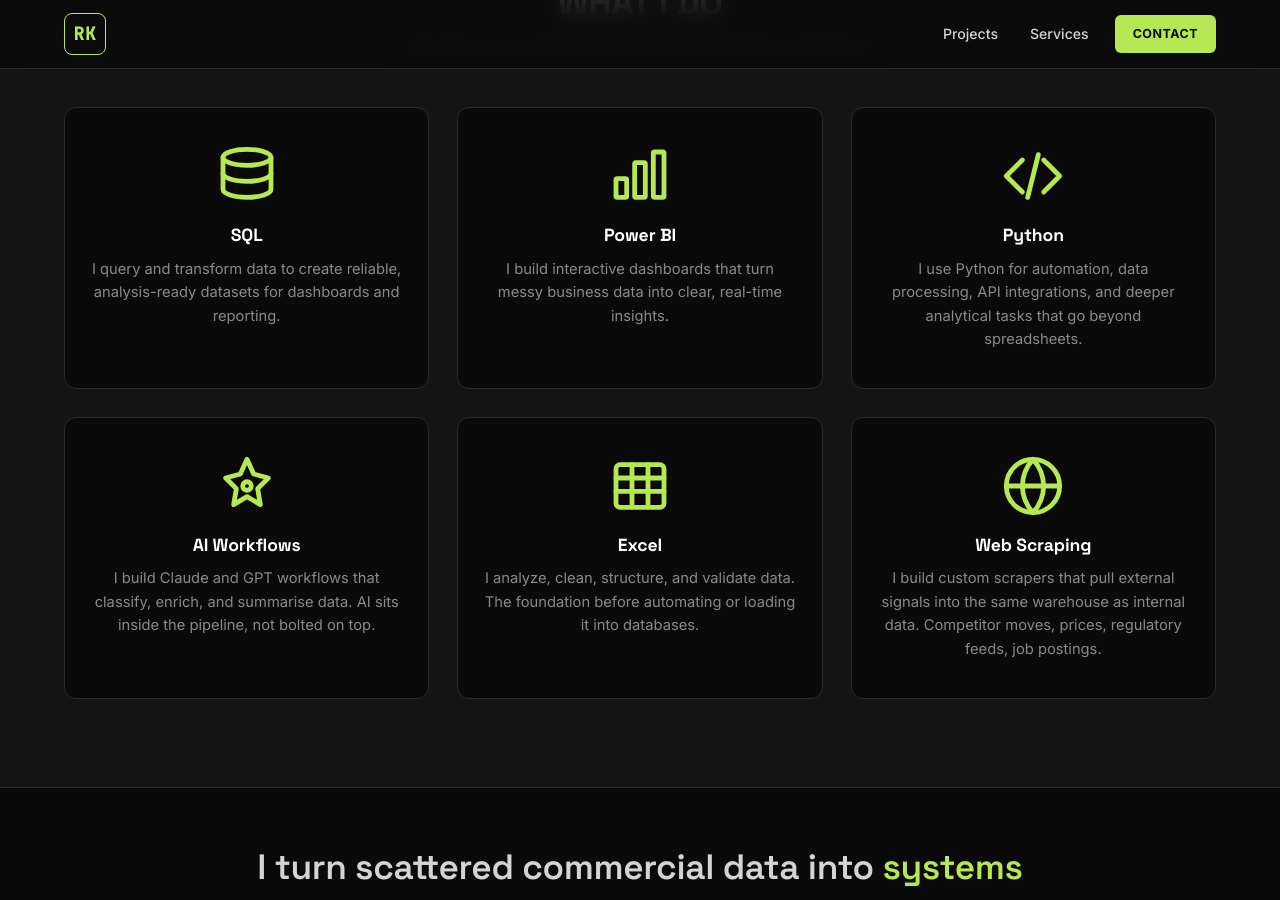
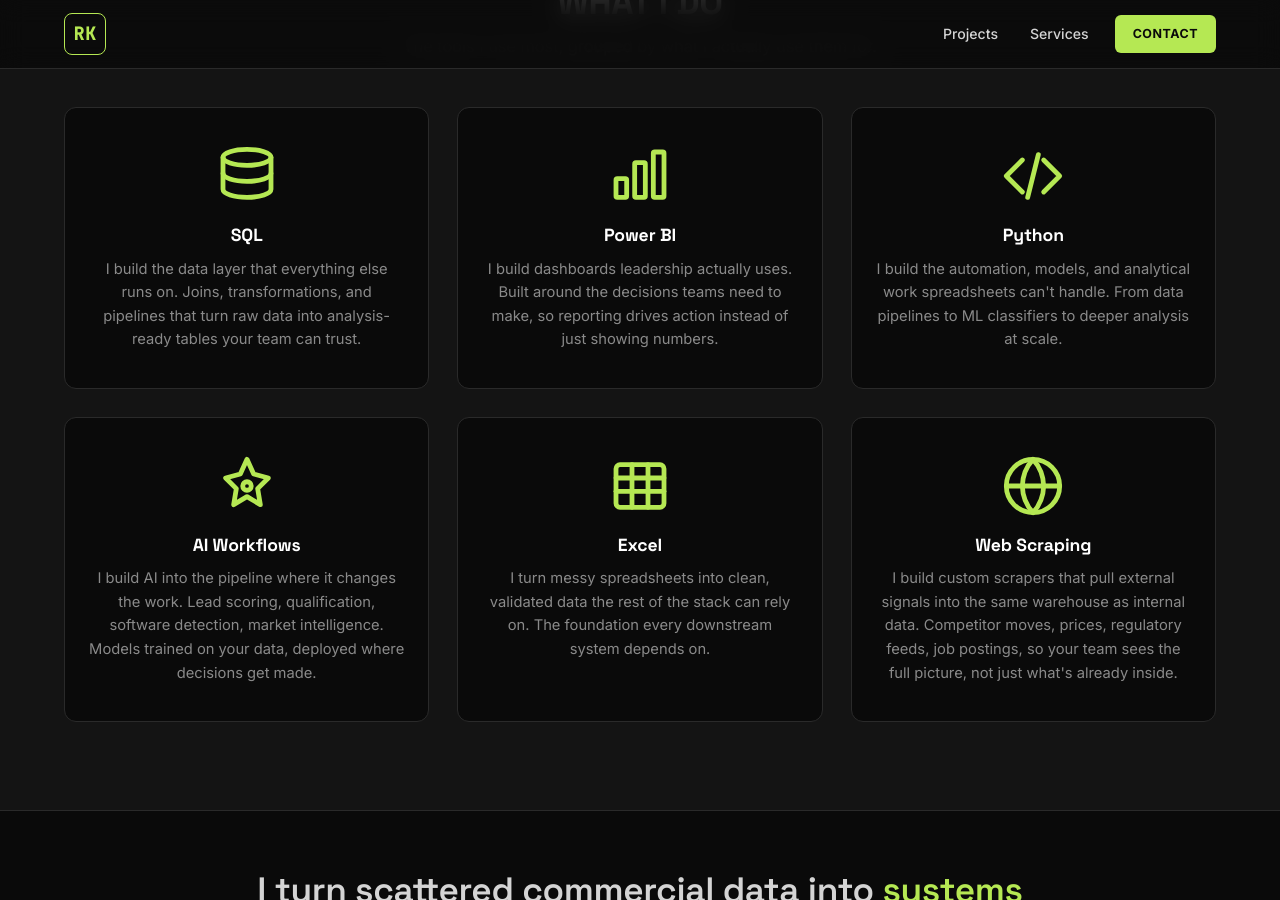
Before and after one commit to rasmuskampmann1998/rasmuskampmann.com, a Jekyll site: the page built from index.md, in a window 1280 px wide and 900 px high, scrolled down 918 px. Built offline with Jekyll 4.4.1, drawn with Linux system fonts in a browser that asks for light colours.

Commit message:
Rewrite skills cards to outcome-led copy
SQL, Power BI, Python, AI Workflows, Excel, Web Scraping descriptions now lead with the outcome the customer gets, not the activity Rasmus does.

```diff
--- a/index.md
+++ b/index.md
@@ -51,7 +51,7 @@
           </svg>
         </div>
         <h3>SQL</h3>
-        <p>I query and transform data to create reliable, analysis-ready datasets for dashboards and reporting.</p>
+        <p>I build the data layer that everything else runs on. Joins, transformations, and pipelines that turn raw data into analysis-ready tables your team can trust.</p>
       </div>
 
       <div class="skill-card">
@@ -63,7 +63,7 @@
           </svg>
         </div>
         <h3>Power BI</h3>
-        <p>I build interactive dashboards that turn messy business data into clear, real-time insights.</p>
+        <p>I build dashboards leadership actually uses. Built around the decisions teams need to make, so reporting drives action instead of just showing numbers.</p>
       </div>
 
       <div class="skill-card">
@@ -75,7 +75,7 @@
           </svg>
         </div>
         <h3>Python</h3>
-        <p>I use Python for automation, data processing, API integrations, and deeper analytical tasks that go beyond spreadsheets.</p>
+        <p>I build the automation, models, and analytical work spreadsheets can't handle. From data pipelines to ML classifiers to deeper analysis at scale.</p>
       </div>
 
       <div class="skill-card">
@@ -86,7 +86,7 @@
           </svg>
         </div>
         <h3>AI Workflows</h3>
-        <p>I build Claude and GPT workflows that classify, enrich, and summarise data. AI sits inside the pipeline, not bolted on top.</p>
+        <p>I build AI into the pipeline where it changes the work. Lead scoring, qualification, software detection, market intelligence. Models trained on your data, deployed where decisions get made.</p>
       </div>
 
       <div class="skill-card">
@@ -100,7 +100,7 @@
           </svg>
         </div>
         <h3>Excel</h3>
-        <p>I analyze, clean, structure, and validate data. The foundation before automating or loading it into databases.</p>
+        <p>I turn messy spreadsheets into clean, validated data the rest of the stack can rely on. The foundation every downstream system depends on.</p>
       </div>
 
       <div class="skill-card">
@@ -112,7 +112,7 @@
           </svg>
         </div>
         <h3>Web Scraping</h3>
-        <p>I build custom scrapers that pull external signals into the same warehouse as internal data. Competitor moves, prices, regulatory feeds, job postings.</p>
+        <p>I build custom scrapers that pull external signals into the same warehouse as internal data. Competitor moves, prices, regulatory feeds, job postings, so your team sees the full picture, not just what's already inside.</p>
       </div>
 
     </div>
```
